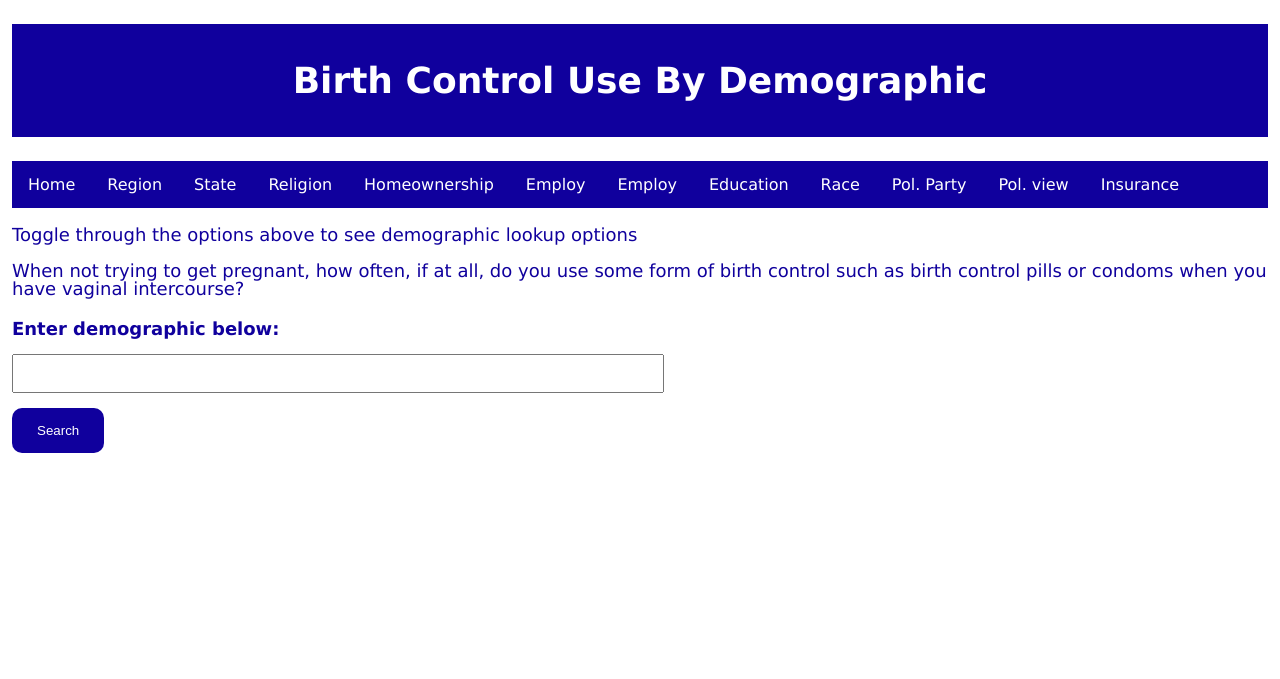
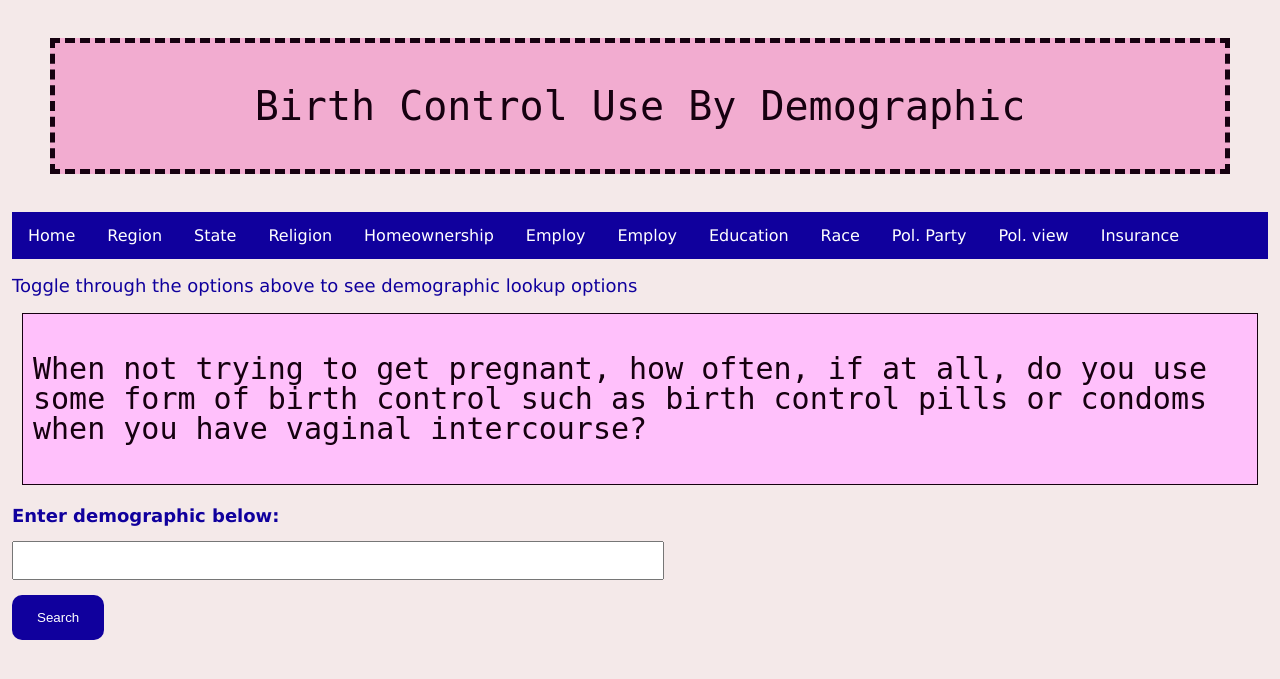
Before and after one commit to CS257-F23/team-project-d, a Flask app: page /birth-control-use in a window 1280 px wide. Shown: the top 679 px of the page. Run offline with Flask 3, Linux system fonts and the light colour scheme.

Commit message:
changing theme

```diff
--- a/static/search.css
+++ b/static/search.css
@@ -8,20 +8,35 @@ body {
 }
 /*title consistent with rest of page */
 h1 {
-    padding-top: 1em;
-    padding-bottom: 1em;
-    background-color: rgb(16, 0, 157);
-    color: white;
-    text-align: center;
+  padding-top: 1em;
+  padding-bottom: 1em;
+  background-color:rgb(242, 172, 208) ;
+  color: rgb(22, 1, 16);
+  text-align: center;
+  font-family: monospace;
+  font-weight: 300;
+  margin-top: 1cm;
+  margin-bottom: 1cm;
+  margin-left: 1cm;
+  margin-right: 1cm;
+  border-style: dashed;
+  border-width: 5px;
+  border-color:rgb(22, 1, 16);
+  font-size: 40px;
 }
 
-/*Displayed Birth control question*/
-h2 {
-    font-family: Verdana, Geneva, sans-serif;
-    padding-top: 1em;
-    padding-bottom: 1em;
-    color: rgb(16, 0, 157);
-    text-align: left;
+.container {
+  border: 1px solid rgb(22,1,16);
+  background-color: rgb(255, 192, 251);
+  padding: 10px;
+  margin: 10px;
+}
+/*Displays looked up demographic and birthcontrol question*/
+#description {
+  font-family: monospace;
+  color: rgb(22,1,16);
+  text-align: left;
+  font-size:30px
 }
 
 /*All other words on page*/
@@ -135,3 +150,5 @@ input[type="submit"] {
   .dropdown:hover .dropdown-content {
     display: block;
   }
+
+  body {background-color: rgb(244,233,233);}
```
